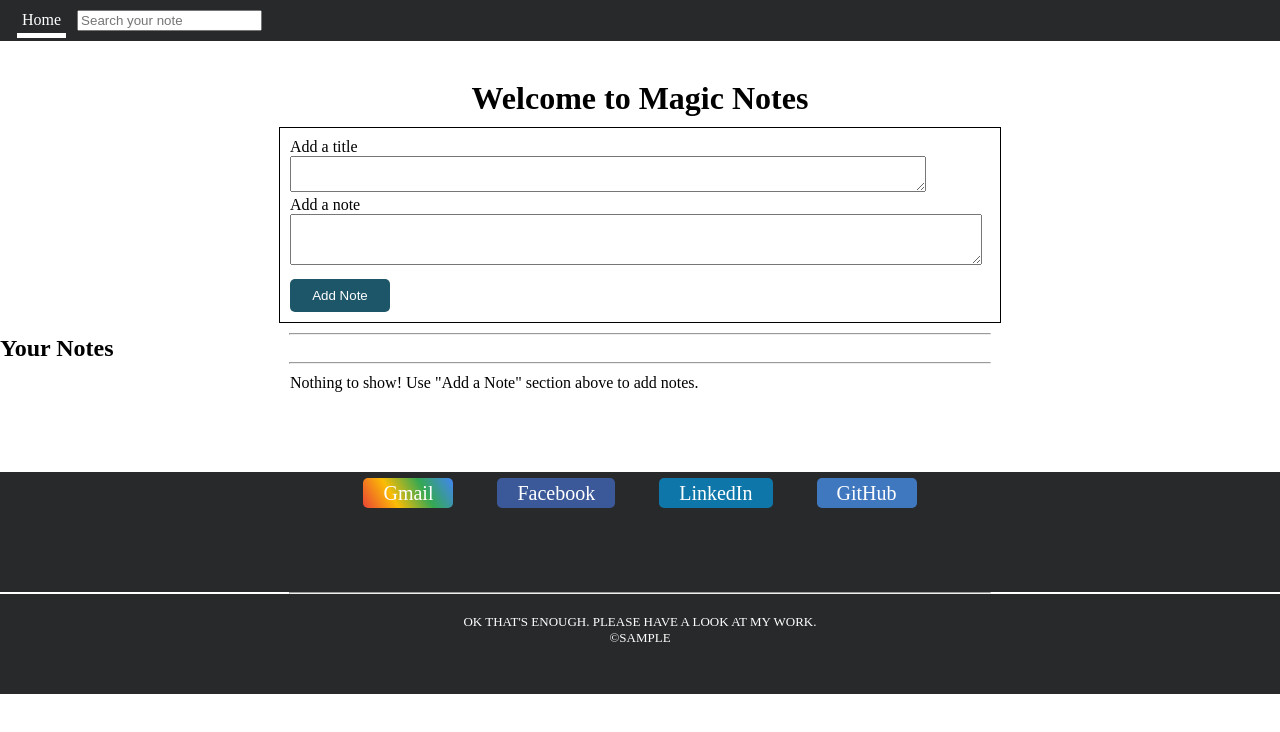
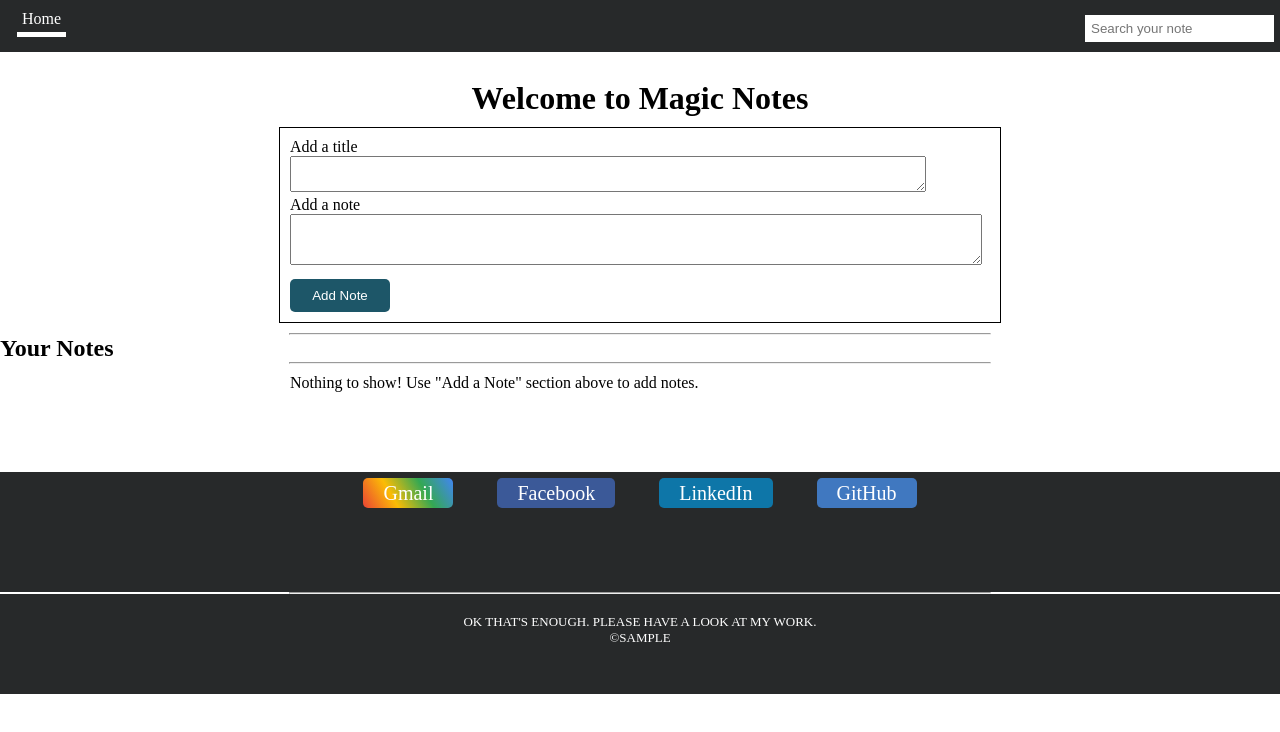
Before and after one commit to vikrant-51/Notes-Making, a plain HTML site: page index.html in a window 1280 px wide. Drawn offline with Linux system fonts and the light colour scheme.

Commit message:
Update nav-bar.css

```diff
--- a/nav-bar.css
+++ b/nav-bar.css
@@ -22,7 +22,11 @@ a.active {
   border-bottom: 5px solid white;
 }
 
-/*
-nav a:first-child{
-    border-bottom:  5px solid white;
-}*/
+nav input[type = search]{
+    float: right;
+    padding: 6px;
+    margin-top: 5px;
+    margin-right: 16px;
+    border: none;
+    outline: 0;
+}
```
